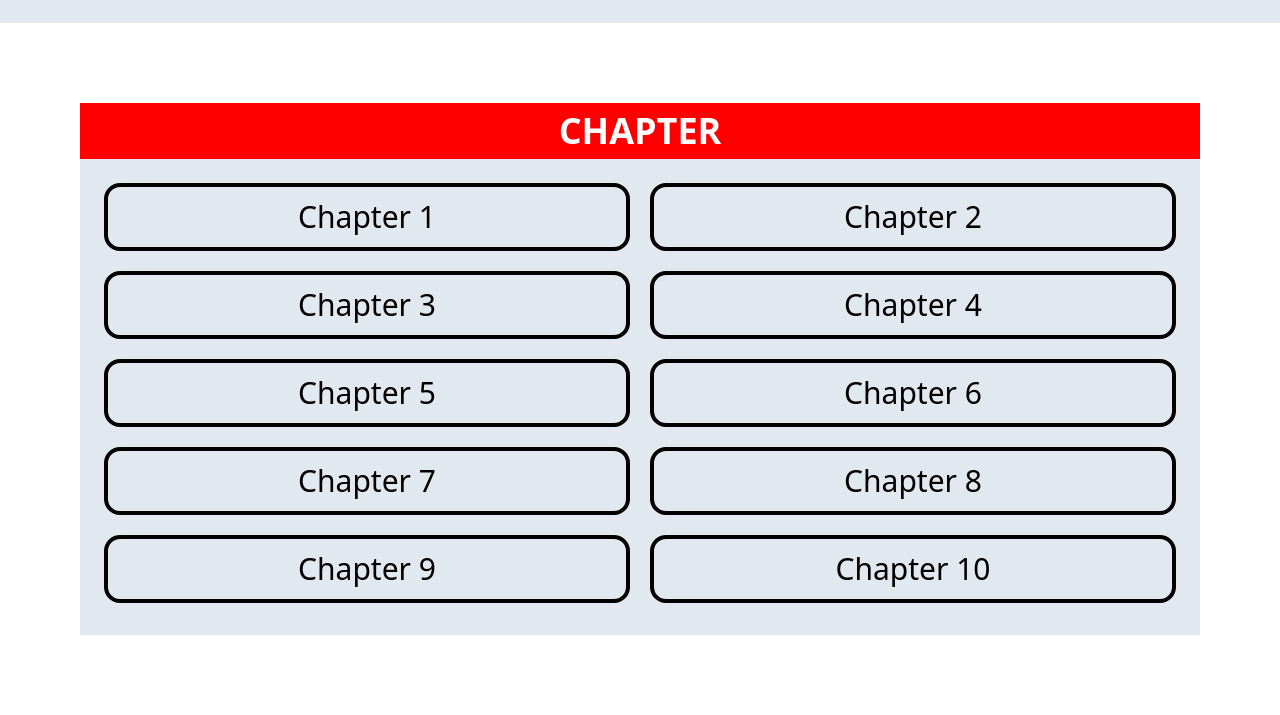
After one commit to frennico/novel-project, a Laravel app: page /Tampilan/Novel.html in a window 1280 px wide. The commit adds this page. Shown: the part 479-1194 px from the top of the page. Run offline with Laravel 10, Linux system fonts and the light colour scheme; tables that the repository leaves empty hold one stand-in row (values such as "Sample post"); data that the repository does not hold is empty; some libraries are stand-ins or nearby versions.

Commit message:
edit novel

```diff
--- a/app/Livewire/Buatnovel.php
+++ b/app/Livewire/Buatnovel.php
@@ -14,7 +14,7 @@ class Buatnovel extends Component
     public $sinopsismodel;
     public $genremodel = [];
     public $imagemodel;
-    public $genres = ['Mystery', 'Romance', 'Sci-Fi', 'Fantasy', 'Action', 'Adventure', 'Comedy', 'Drama', 'Horror', 'Thriller', 'Historical', 'Science', 'Non-fiction', 'Biography', 'Poetry', 'Western', 'Children', 'Classic', 'Crime', 'Suspense', 'Fantasy'];
+    public $genres = ['Mystery', 'Romance', 'Sci-Fi', 'Fantasy', 'Action', 'Adventure', 'Comedy', 'Drama', 'Horror', 'Thriller', 'Historical', 'Science', 'Non-fiction', 'Biography', 'Poetry', 'Western', 'Children', 'Classic', 'Crime', 'Suspense'];
 
 
     public function simpan()
@@ -38,6 +38,7 @@ class Buatnovel extends Component
 
         return redirect('/create');
     }
+
     public function render()
     {
         $datanovel = datanovel::all();
--- /dev/null
+++ b/app/Models/chapter.php
@@ -0,0 +1,11 @@
+<?php
+
+namespace App\Models;
+
+use Illuminate\Database\Eloquent\Factories\HasFactory;
+use Illuminate\Database\Eloquent\Model;
+
+class chapter extends Model
+{
+    use HasFactory;
+}
--- /dev/null
+++ b/resources/views/Tampilan.blade.php
@@ -0,0 +1,107 @@
+<!DOCTYPE html>
+<html lang="en">
+<head>
+    <meta charset="UTF-8">
+    <meta name="viewport" content="width=device-width, initial-scale=1.0">
+    <title>Chapter</title>
+    <script src="https://cdn.tailwindcss.com"></script>
+    <!-- alpinejs -->
+    <script src="https://cdn.jsdelivr.net/npm/alpinejs@2" defer></script>
+</head>
+<body>
+    <!-- Navbar -->
+    <nav class="fixed w-full z-50" x-data="{ navOpen: false }">
+        <!-- Background Blur Overlay -->
+        <div x-show="navOpen" class="lg:hidden fixed top-0 left-0 w-full h-full bg-gray-800 bg-opacity-75 z-40 backdrop-blur-md"></div>
+
+        <div class="mx-auto relative flex justify-between items-center" style="background: linear-gradient(to right, black, red); padding: 1rem;">
+
+            <!-- Mobile Menu Button -->
+            <div class="lg:hidden">
+                <button @click="navOpen = !navOpen" class="text-white hover:text-gray-300 focus:outline-none">
+                    <svg class="h-6 w-6" fill="none" stroke="currentColor" viewBox="0 0 24 24" xmlns="http://www.w3.org/2000/svg">
+                        <path stroke-linecap="round" stroke-linejoin="round" stroke-width="2" d="M4 6h16M4 12h16m-7 6h7"></path>
+                    </svg>
+                </button>
+            </div>
+            <!-- Logo -->
+            <a href="#" class="text-white text-lg font-semibold">Logo</a>
+
+            <!-- Navbar Links (Desktop) -->
+            <div class="hidden lg:flex space-x-4">
+                <a href="./Novel.html" class="text-white hover:text-gray-300">Home</a>
+                <a href="#" class="text-white hover:text-gray-300">Genre</a>
+                <a href="#" class="text-white hover:text-gray-300">History</a>
+                <a href="#" class="text-white hover:text-gray-300">Create</a>
+                <a href="#" class="text-white hover:text-gray-300">Profile</a>
+            </div>
+
+            <!-- Navbar Links (Mobile) -->
+            <div x-show="navOpen" class="lg:hidden fixed top-0 left-0 w-64 h-full bg-opacity-75 z-50 transform translate-x-0 transition-transform ease-in-out duration-300"
+            style="background: linear-gradient(to right, black, red);"
+            x-transition:enter="transition-transform ease-out duration-300"
+            x-transition:enter-start="-translate-x-full"
+            x-transition:enter-end="translate-x-0"
+            x-transition:leave="transition-transform ease-in duration-300"
+            x-transition:leave-start="translate-x-0"
+            x-transition:leave-end="-translate-x-full">
+                <div class="flex justify-end p-4">
+                    <button @click="navOpen = !navOpen" class="text-white hover:text-gray-300 focus:outline-none">
+                        <svg class="h-6 w-6" fill="none" stroke="currentColor" viewBox="0 0 24 24" xmlns="http://www.w3.org/2000/svg">
+                            <path stroke-linecap="round" stroke-linejoin="round" stroke-width="2" d="M6 18L18 6M6 6l12 12"></path>
+                        </svg>
+                    </button>
+                </div>
+                <div class="flex flex-col items-center">
+                    <a href="./Novel.html" class="block text-white text-lg py-2 hover:text-gray-300" x-on:click="navOpen = !navOpen">Home</a>
+                    <a href="#" class="block text-white text-lg py-2 hover:text-gray-300" x-on:click="navOpen = !navOpen">Genre</a>
+                    <a href="#" class="block text-white text-lg py-2 hover:text-gray-300" x-on:click="navOpen = !navOpen">History</a>
+                    <a href="#" class="block text-white text-lg py-2 hover:text-gray-300" x-on:click="navOpen = !navOpen">Creat</a>
+                    <a href="#" class="block text-white text-lg py-2 hover:text-gray-300" x-on:click="navOpen = !navOpen">Profile</a>
+                </div>
+            </div>
+        </div>
+    </nav>
+
+    <!-- Cover -->
+    <div class="bg-slate-200 pt-32 pl-24 pb-6">
+            <div class=" grid grid-cols-1 md:grid-cols-2 lg:grid-cols-4 xl:grid-cols-5 gap-4 max-w-[1300px]">
+                <div>
+                    <img src="{{ asset('storage/'.$Tampilan->image) }}" alt="Cover" class="w-[230px] h-[350px]">
+                </div>
+                <div class="text-left p-4 lg:col-span-3 xl:col-span-4">
+                    <p class="text-black font-bold text-4xl pb-5">{{ $Tampilan->title }}</p>
+                    <p class="text-black font-bold pb-5">Author(s) : Jee Gab Song</p>
+                    <p class="text-black">Sinopsis: Waking up, Kim Hajin finds himself in a familiar world but an unfamiliar body.
+                        The world he created himself and the story he wrote, however, never ended.
+                        He has become an extra in the novel, a filler character with no importance to the story.
+                        The only clue to escape is to stay close to the main storyline.
+                        However, he soon learns that this world is not exactly identical to his creation.</p>
+                </div>
+            </div>
+    </div>
+
+    <!-- Chapter -->
+    <div class=" p-20">
+        <div class="bg-slate-200 pb-8">
+            <div class="text-center text-4xl p-2 font-bold text-white mb-6" style="background-color: red;">CHAPTER</div>
+
+            @foreach (App\Models\chapter::all() as $data)
+                <div class="grid grid-cols-2 gap-5 px-6">
+                    <a href="{{ url('/Bacaan') }}" class="bg-transparent border-4 border-black text-black text-center px-3 py-3 rounded-2xl text-3xl">Chapter 1</a>
+                    <a href="./" class="bg-transparent border-4 border-black text-black text-center px-3 py-3 rounded-2xl text-3xl">Chapter 2</a>
+                    <a href="./" class="bg-transparent border-4 border-black text-black text-center px-3 py-3 rounded-2xl text-3xl">Chapter 3</a>
+                    <a href="./" class="bg-transparent border-4 border-black text-black text-center px-3 py-3 rounded-2xl text-3xl">Chapter 4</a>
+                    <a href="./" class="bg-transparent border-4 border-black text-black text-center px-3 py-3 rounded-2xl text-3xl">Chapter 5</a>
+                    <a href="./" class="bg-transparent border-4 border-black text-black text-center px-3 py-3 rounded-2xl text-3xl">Chapter 6</a>
+                    <a href="./" class="bg-transparent border-4 border-black text-black text-center px-3 py-3 rounded-2xl text-3xl">Chapter 7</a>
+                    <a href="./" class="bg-transparent border-4 border-black text-black text-center px-3 py-3 rounded-2xl text-3xl">Chapter 8</a>
+                    <a href="./" class="bg-transparent border-4 border-black text-black text-center px-3 py-3 rounded-2xl text-3xl">Chapter 9</a>
+                    <a href="./" class="bg-transparent border-4 border-black text-black text-center px-3 py-3 rounded-2xl text-3xl">Chapter 10</a>
+                </div>
+            @endforeach
+        </div>
+    </div>
+
+</body>
+</html>
--- a/resources/views/editnovel.blade.php
+++ b/resources/views/editnovel.blade.php
@@ -11,7 +11,7 @@
     <!-- navbar -->
     <div class="static flex z-40 items-center justify-between bg-slate-800 p-4">
         <div class="items-center flex"><a href="{{ url()->previous() }}" class="p-2 px-10 justify-start"><img src="../asset/Panah-kiri.png" alt="arrow"></a></div>
-        <div class="items-center text-center text-4xl p-2 pr-16 font-bold text-white">CHANGE</div>
+        <div class="items-center text-center justify-center text-4xl p-2 pr-16 font-bold text-white">CHANGE</div>
         <div></div>
     </div>
     <div class="px-20 pt-14">
--- a/resources/views/home.blade.php
+++ b/resources/views/home.blade.php
@@ -211,7 +211,7 @@
                         <div class="flex space-x-4">
                             <img src="{{ asset('storage/'.$data->image) }}" alt="" class="w-24 h-36 ">
                             <div class="w-3/4">
-                                <h3 class="w-48 text-xl font-semibold mb-3 truncate">{{ $data->title }}</h3>
+                                <h3 class="w-48 text-xl font-semibold mb-3 truncate"><a href="/Tampilan/{{ $data->id }}">{{ $data->title }}</a></h3>
                                 <ul class="list-disc pl-4 md:pl-6">
                                     <li class="mb-2 ml-2">
                                         <a href="" class="text-gray-700">Chapter 1</a>
--- /dev/null
+++ b/resources/views/livewire/show-first.blade.php
@@ -0,0 +1,3 @@
+<div>
+    {{-- The Master doesn't talk, he acts. --}}
+</div>
--- a/routes/web.php
+++ b/routes/web.php
@@ -14,18 +14,26 @@ use Illuminate\Support\Facades\Route;
 */
 
 Route::get('/', function () {
-    return view('welcome');
+    return view('home');
 });
 Route::get('/create', function () {
     return view('create');
 });
+Route::get('/Tampilan/{idnovel}', function () {
+    return view('Tampilan');
+});
 Route::get('/createTitle', function () {
     return view('createTitle');
+});
+Route::get('/chapternovel', function () {
+    return view('chapternovel');
 });
 
 Auth::routes();
 
 Route::get('/home', [App\Http\Controllers\HomeController::class, 'index'])->name('home');
+Route::get('/hapus/{id}', [App\Http\Controllers\HomeController::class, 'hapus']);
+
 // Route::get('/editnovel/{id}', App\Livewire\Edithapusnovel::class)->name('editnovel');
 Route::get('/editnovel/{id}', function () {
     return view('editnovel');
```
Also changed, not shown: app/Events/NovelSaved.php (added, +36 -0 lines), app/Http/Controllers/HomeController.php (+18 -1 lines), app/Livewire/Chapterlist.php (added, +32 -0 lines), app/Livewire/Edithapusnovel.php (+8 -2 lines), app/Livewire/ShowFirst.php (added, +13 -0 lines), resources/views/Bacaan.blade.php (added, +41 -0 lines), resources/views/chapternovel.blade.php (added, +23 -0 lines), resources/views/create.blade.php (+13 -6 lines), resources/views/livewire/chapterlist.blade.php (added, +9 -0 lines), database/migrations/2024_03_07_075313_create_chapters_table.php (added).
